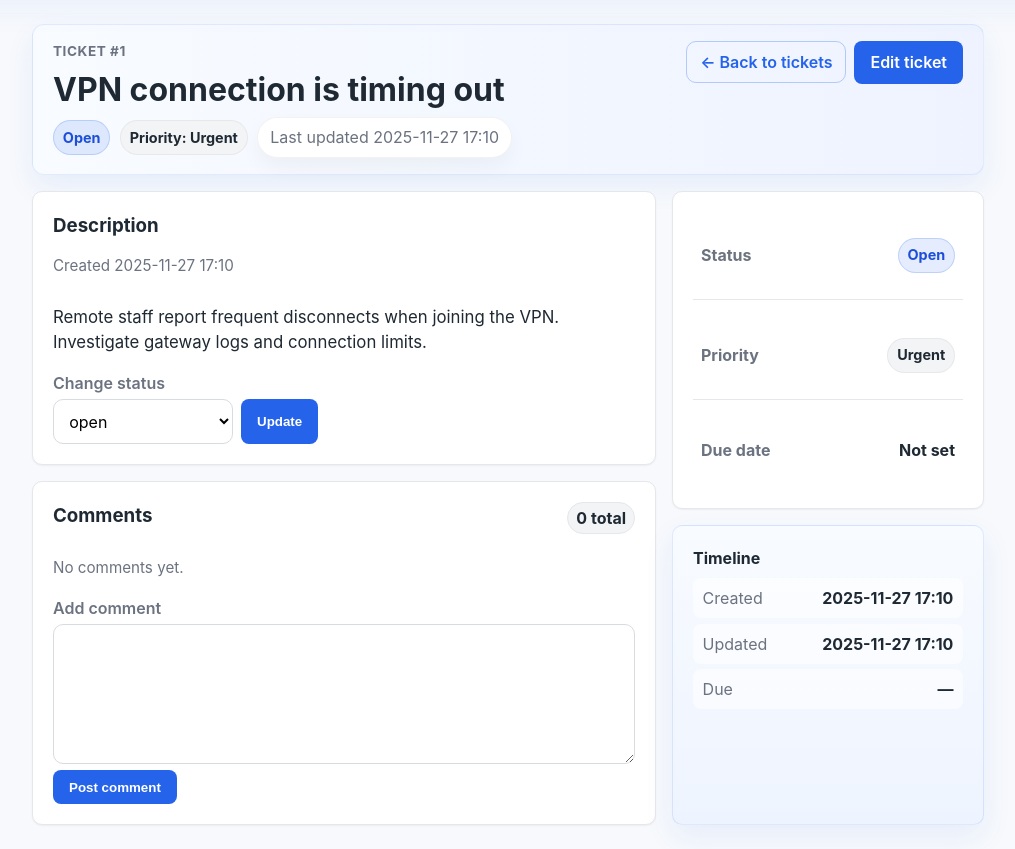
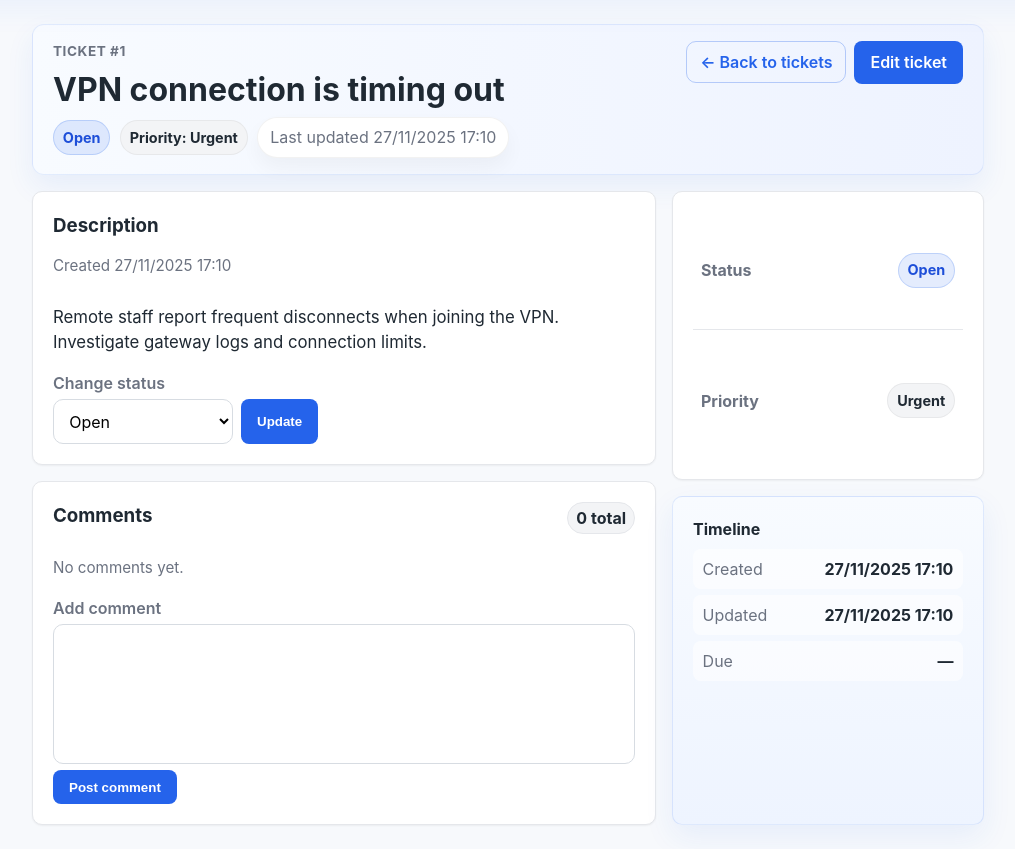
Before and after one commit to MysteryGrove/simpledesk, a Flask app: page /tickets/1 in a window 1280 px wide. Shown: the part 72-921 px from the top of the page, without its empty margins (132-1147 px from the left). Run offline with Flask 3, Linux system fonts and the light colour scheme; the visitor is signed in with stand-in values (Sample User, id 1); data comes from the database, SQL or seed files in the repository; data that the repository does not hold is empty.

Commit message:
Polish ticket detail formatting

```diff
--- a/app/static/css/styles.css
+++ b/app/static/css/styles.css
@@ -312,6 +312,10 @@ input[type="password"] {
 
 textarea {
   min-height: 140px;
+}
+
+.no-resize {
+  resize: none;
 }
 
 .auth-header {
--- a/app/templates/ticket_detail.html
+++ b/app/templates/ticket_detail.html
@@ -6,9 +6,9 @@
       <p class="eyebrow">Ticket #{{ ticket.id }}</p>
       <h1>{{ ticket.title }}</h1>
       <div class="ticket-tags">
-        <span class="badge status-{{ ticket.status }}">{{ ticket.status }}</span>
-        <span class="badge priority-{{ ticket.priority }}">Priority: {{ ticket.priority }}</span>
-        <span class="meta-pill">Last updated {{ ticket.updated_at.strftime('%Y-%m-%d %H:%M') }}</span>
+        <span class="badge status-{{ ticket.status }}">{{ ticket.status|capitalize }}</span>
+        <span class="badge priority-{{ ticket.priority }}">Priority: {{ ticket.priority|capitalize }}</span>
+        <span class="meta-pill">Last updated {{ ticket.updated_at.strftime('%d/%m/%Y %H:%M') }}</span>
       </div>
     </div>
     <div class="page-actions">
@@ -23,7 +23,7 @@
         <div class="card-header">
           <div>
             <h3>Description</h3>
-            <p class="muted">Created {{ ticket.created_at.strftime('%Y-%m-%d %H:%M') }}{% if ticket.due_date %} • Due {{ ticket.due_date.strftime('%Y-%m-%d') }}{% endif %}</p>
+            <p class="muted">Created {{ ticket.created_at.strftime('%d/%m/%Y %H:%M') }}{% if ticket.due_date %} • Due {{ ticket.due_date.strftime('%d/%m/%Y') }}{% endif %}</p>
           </div>
         </div>
         <p class="lead">{{ ticket.description or 'No description provided.' }}</p>
@@ -33,7 +33,7 @@
           <div class="actions compact">
             <select id="status" name="status">
               {% for status in status_options %}
-                <option value="{{ status }}" {% if status == ticket.status %}selected{% endif %}>{{ status }}</option>
+                <option value="{{ status }}" {% if status == ticket.status %}selected{% endif %}>{{ status|capitalize }}</option>
               {% endfor %}
             </select>
             <button type="submit">Update</button>
@@ -51,7 +51,7 @@
           <ul class="comment-list">
             {% for comment in comments %}
               <li class="comment">
-                <div class="comment-meta">{{ comment.created_at.strftime('%Y-%m-%d %H:%M') }}</div>
+                <div class="comment-meta">{{ comment.created_at.strftime('%d/%m/%Y %H:%M') }}</div>
                 <div class="comment-body">{{ comment.body }}</div>
               </li>
             {% endfor %}
@@ -62,7 +62,7 @@
 
         <form method="post" action="{{ url_for('tickets.add_comment', ticket_id=ticket.id) }}" class="field-stack" style="margin-top: 1rem;">
           <label for="body">Add comment</label>
-          <textarea id="body" name="body" required></textarea>
+          <textarea id="body" name="body" class="no-resize" required></textarea>
           <button type="submit">Post comment</button>
         </form>
       </div>
@@ -73,27 +73,23 @@
         <div class="info-row">
           <div class="info-label">Status</div>
           <div class="info-value">
-            <span class="badge status-{{ ticket.status }}">{{ ticket.status }}</span>
+            <span class="badge status-{{ ticket.status }}">{{ ticket.status|capitalize }}</span>
           </div>
         </div>
         <div class="info-row">
           <div class="info-label">Priority</div>
           <div class="info-value">
-            <span class="badge priority-{{ ticket.priority }}">{{ ticket.priority }}</span>
+            <span class="badge priority-{{ ticket.priority }}">{{ ticket.priority|capitalize }}</span>
           </div>
-        </div>
-        <div class="info-row">
-          <div class="info-label">Due date</div>
-          <div class="info-value">{{ ticket.due_date.strftime('%Y-%m-%d') if ticket.due_date else 'Not set' }}</div>
         </div>
       </div>
 
       <div class="card timeline-card">
         <h4 class="timeline-title">Timeline</h4>
         <ul class="timeline">
-          <li><span class="timeline-label">Created</span><span class="timeline-value">{{ ticket.created_at.strftime('%Y-%m-%d %H:%M') }}</span></li>
-          <li><span class="timeline-label">Updated</span><span class="timeline-value">{{ ticket.updated_at.strftime('%Y-%m-%d %H:%M') }}</span></li>
-          <li><span class="timeline-label">Due</span><span class="timeline-value">{{ ticket.due_date.strftime('%Y-%m-%d') if ticket.due_date else '—' }}</span></li>
+          <li><span class="timeline-label">Created</span><span class="timeline-value">{{ ticket.created_at.strftime('%d/%m/%Y %H:%M') }}</span></li>
+          <li><span class="timeline-label">Updated</span><span class="timeline-value">{{ ticket.updated_at.strftime('%d/%m/%Y %H:%M') }}</span></li>
+          <li><span class="timeline-label">Due</span><span class="timeline-value">{{ ticket.due_date.strftime('%d/%m/%Y') if ticket.due_date else '—' }}</span></li>
         </ul>
       </div>
     </div>
```
